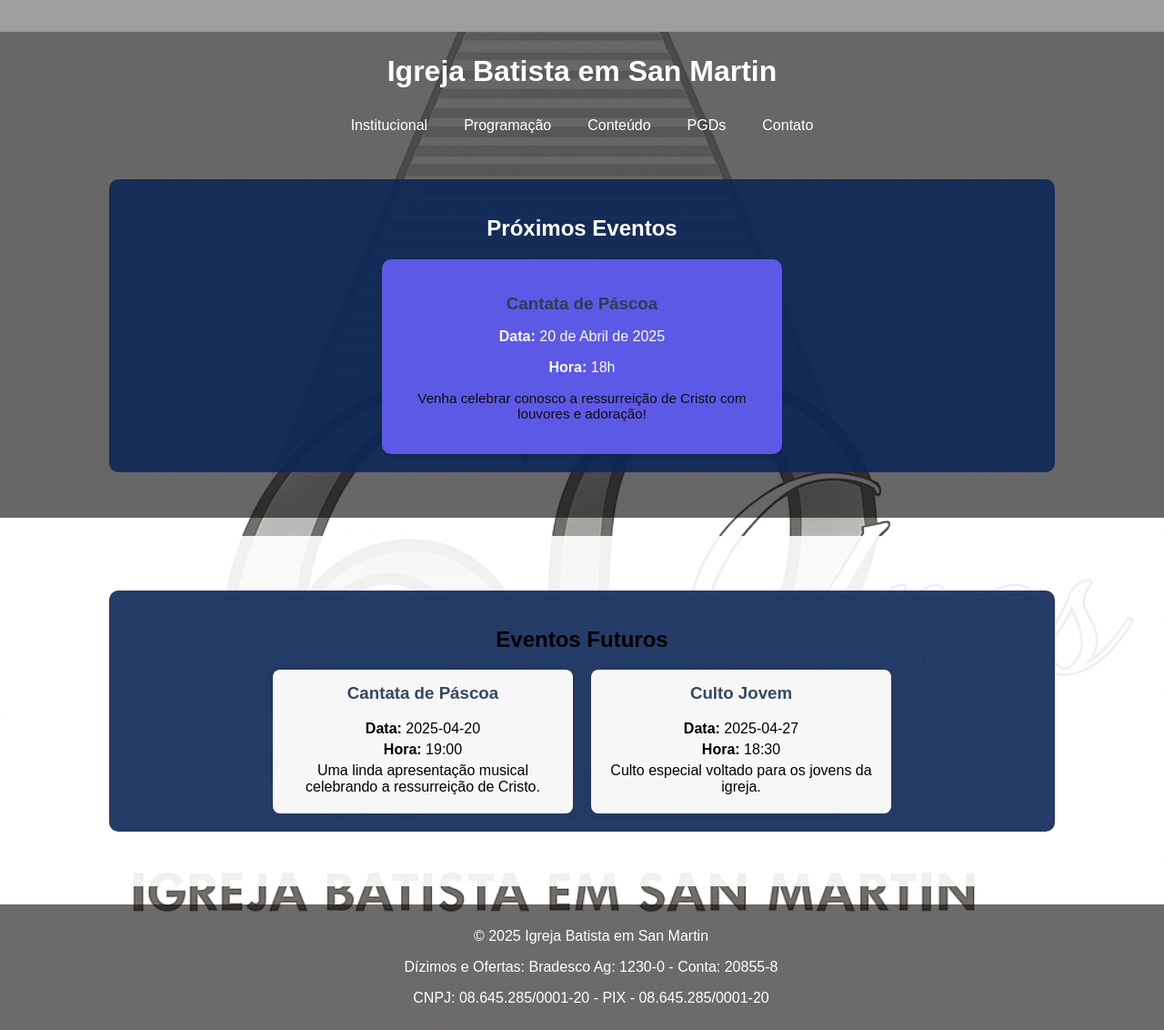
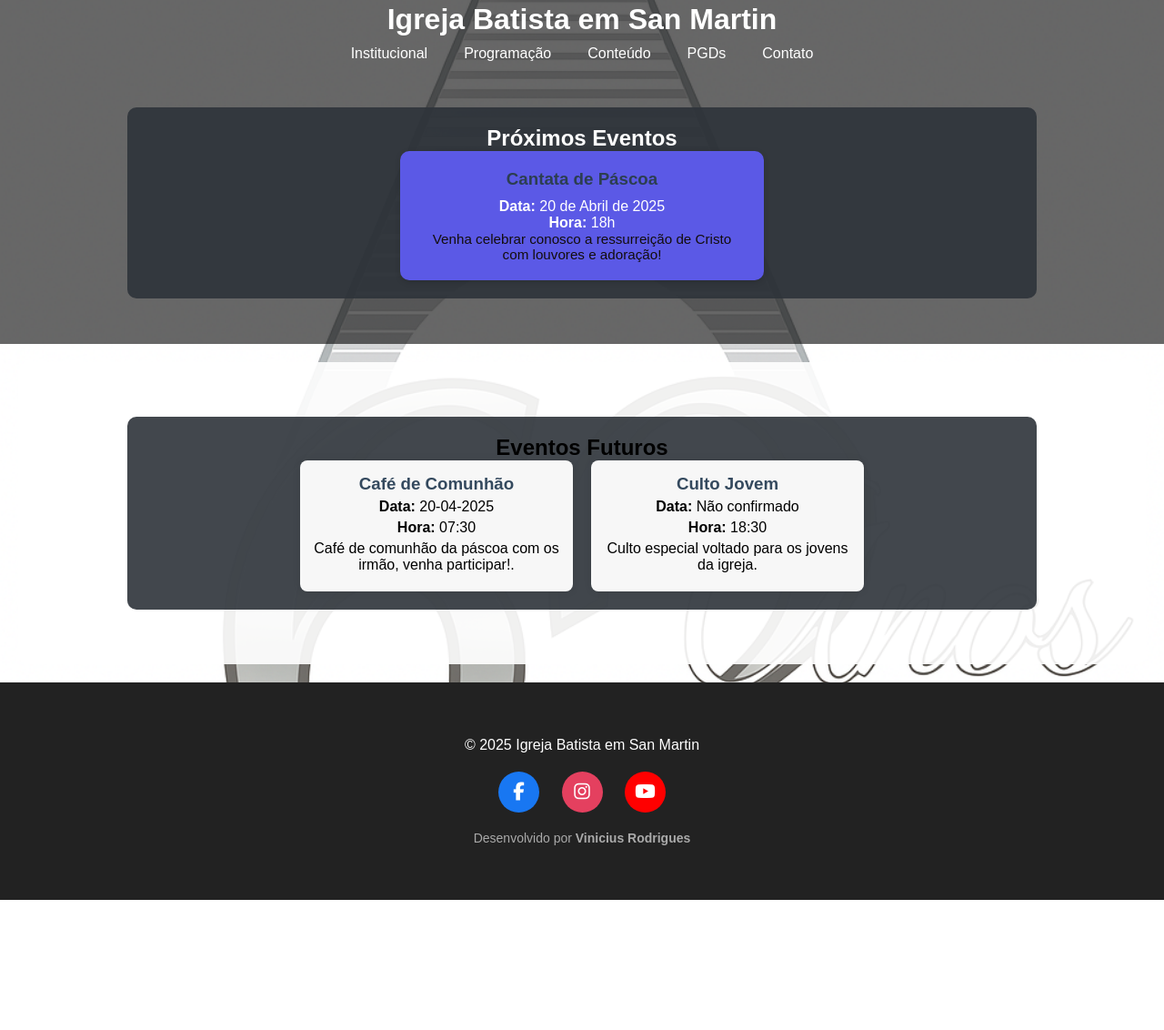
Before and after one commit to ViniciusR1/Site-ibsm, a plain HTML site: page index.html in a window 1280 px wide. Shown: the part 352-1484 px from the top of the page at 91% size. After the commit the page ends 1341 px from the top, so only its background shows below. Drawn offline with Linux system fonts and the light colour scheme; no server answers; grey boxes are pictures that could not be loaded; a script that the page names is missing.

Commit message:
Add files via upload
Atualização novas

```diff
--- a/eventos.json
+++ b/eventos.json
@@ -1,13 +1,13 @@
 [
   {
-    "titulo": "Cantata de Páscoa",
-    "data": "2025-04-20",
-    "hora": "19:00",
-    "descricao": "Uma linda apresentação musical celebrando a ressurreição de Cristo."
+    "titulo": "Café de Comunhão",
+    "data": "20-04-2025",
+    "hora": "07:30",
+    "descricao": "Café de comunhão da páscoa com os irmão, venha participar!."
   },
   {
     "titulo": "Culto Jovem",
-    "data": "2025-04-27",
+    "data": "Não confirmado",
     "hora": "18:30",
     "descricao": "Culto especial voltado para os jovens da igreja."
   }
--- a/index.html
+++ b/index.html
@@ -6,6 +6,8 @@
   <meta name="viewport" content="width=device-width, initial-scale=1.0" />
   <title>Igreja Batista em San Martin</title>
   <link rel="stylesheet" href="style.css" />
+  <link rel="stylesheet" href="https://cdnjs.cloudflare.com/ajax/libs/font-awesome/6.5.0/css/all.min.css">
+
 </head>
 
 <body>
@@ -78,6 +80,10 @@
   <p>A igreja sempre esteve presente em momentos importantes do bairro, oferecendo apoio espiritual, social e emocional. Projetos com crianças, jovens, adultos e idosos marcaram e continuam marcando sua história, com cultos edificantes, evangelismos, ações sociais, retiros e eventos que fortalecem a unidade do corpo de Cristo.</p>
 
   <p>Hoje, a Igreja Batista em San Martin celebra seus 62 anos de existência com gratidão a Deus, reafirmando seu compromisso com a verdade bíblica, a evangelização e o amor ao próximo. Continuamos firmes no propósito de ser luz no bairro, espalhando esperança, fé e transformação para as próximas gerações.</p>
+
+  <p><strong>Doações</strong></p>
+  <p>Dízimos e Ofertas: Bradesco Ag: 1230-0 - Conta: 20855-8</p>
+    <p>CNPJ: 08.645.285/0001-20 - PIX - 08.645.285/0001-20</p>
 </section>
 
     <section id="ministerios" class="aba">
@@ -186,7 +192,7 @@
 
         <article class="devocional">
           <h3>🗓️ 12 de Abril de 2025</h3>
-          <p><strong>Titulo:</strong> VIVENDO A PALAVRA DE DEUS NO DIA A DIA
+          <p><strong> VIVENDO A PALAVRA DE DEUS NO DIA A DIA </strong>
           <p><strong>Mensagem:</strong>
             A vida cotidiana pode às vezes parecer um desafio, mas é fundamental lembrar que a Palavra de Deus está sempre presente para nos guiar e fortalecer. No livro de Salmos 119:105, está escrito: “A Tua palavra é lâmpada para os meus pés e luz para o meu caminho.” Este versículo nos lembra da importância de integrar os ensinamentos bíblicos em nossas rotinas diárias.
 
@@ -301,9 +307,22 @@
   </main>
 
   <footer>
-    <p>&copy; 2025 Igreja Batista em San Martin</p>
-    <p>Dízimos e Ofertas: Bradesco Ag: 1230-0 - Conta: 20855-8</p>
-    <p>CNPJ: 08.645.285/0001-20 - PIX - 08.645.285/0001-20</p>
+    <footer>
+      <p>&copy; 2025 Igreja Batista em San Martin</p>
+      <div class="redes-sociais">
+        <a href="https://www.facebook.com/@igrejabatistaemsanmartin" target="_blank" class="botao-social facebook" title="Facebook">
+          <i class="fab fa-facebook-f"></i>
+        </a>
+        <a href="https://www.instagram.com/ibsmoficial" target="_blank" class="botao-social instagram" title="Instagram">
+          <i class="fab fa-instagram"></i>
+        </a>
+        <a href="https://www.youtube.com/@ibsmoficial" target="_blank" class="botao-social youtube" title="YouTube">
+          <i class="fab fa-youtube"></i>
+        </a>
+      </div>
+      <p class="creditos">Desenvolvido por <strong>Vinicius Rodrigues</strong></p>
+    </footer>
+
   </footer>
 
   <script src="script.js"></script>
--- a/noticias.json
+++ b/noticias.json
@@ -24,6 +24,11 @@
     "titulo": "Cantata de Páscoa",
     "texto": "Participe da Cantata de Páscoa - 20 de Abril às 18h na Igreja Batista em San Martin!",
     "data": "11/04/2025"
+  },
+  {
+    "titulo": "Café de Comunhão da Páscoa",
+    "texto": "Participe do Café de Comunhão da Páscoa - 20 de Abril às 07:30h na Igreja Batista em San Martin!",
+    "data": "11/04/2025"
   }
 
 ]
--- a/script.js
+++ b/script.js
@@ -36,7 +36,7 @@ atualizarContador();
 window.addEventListener("load", () => {
   const popup = document.createElement("div");
   popup.id = "popup-lembrete";
-  popup.textContent = "🎶 Não perca! Cantata de Páscoa - 20 de Abril às 18h na Igreja Batista em San Martin!";
+  popup.textContent = "🎶 Amanhã!! Cantata da páscoa - 20 de Abril às 18h na Igreja Batista em San Martin!";
   document.body.appendChild(popup);
   popup.style.display = "block";
   setTimeout(() => {
--- a/style.css
+++ b/style.css
@@ -1,3 +1,8 @@
+* {
+  margin: 0;
+  padding: 0;
+  box-sizing: border-box;
+}
 body {
   margin: 0 auto;
   font-family: Arial, sans-serif;
@@ -9,6 +14,7 @@ body {
   max-width: 100%;
   width: 100%;
   box-sizing: border-box;
+  overflow-x: hidden;
 }
 
 .banner-topo {
@@ -157,12 +163,53 @@ form button:hover {
 }
 
 footer {
+  background-color: #222;
+  color: white;
+  padding: 30px 20px;
   text-align: center;
-  padding: 10px;
-  background: rgba(12, 7, 7, 0.6);
+}
+
+.redes-sociais {
+  margin: 20px 0;
+}
+
+.botao-social {
+  display: inline-block;
+  width: 45px;
+  height: 45px;
+  line-height: 45px;
+  margin: 0 10px;
+  border-radius: 50%;
+  text-align: center;
+  font-size: 20px;
   color: white;
-  width: 100%;
+  transition: transform 0.3s ease, box-shadow 0.3s ease;
 }
+
+.botao-social:hover {
+  transform: scale(1.1);
+  box-shadow: 0 0 10px rgba(0,0,0,0.5);
+}
+
+/* Cores específicas de cada rede */
+.botao-social.facebook {
+  background-color: #1877f2;
+}
+
+.botao-social.instagram {
+  background-color: #e4405f;
+}
+
+.botao-social.youtube {
+  background-color: #ff0000;
+}
+
+.creditos {
+  font-size: 14px;
+  color: #aaa;
+  margin-top: 15px;
+}
+
 .aba {
   opacity: 0;
   transition: opacity 0.5s ease-in-out;
@@ -217,7 +264,7 @@ footer {
   text-align: center;
   margin: 40px auto;
   padding: 20px;
-  background-color: rgba(15, 39, 88, 0.9);
+  background-color: rgba(46, 52, 58, 0.9);
   border-radius: 10px;
   max-width: 1000px;
 }
```
